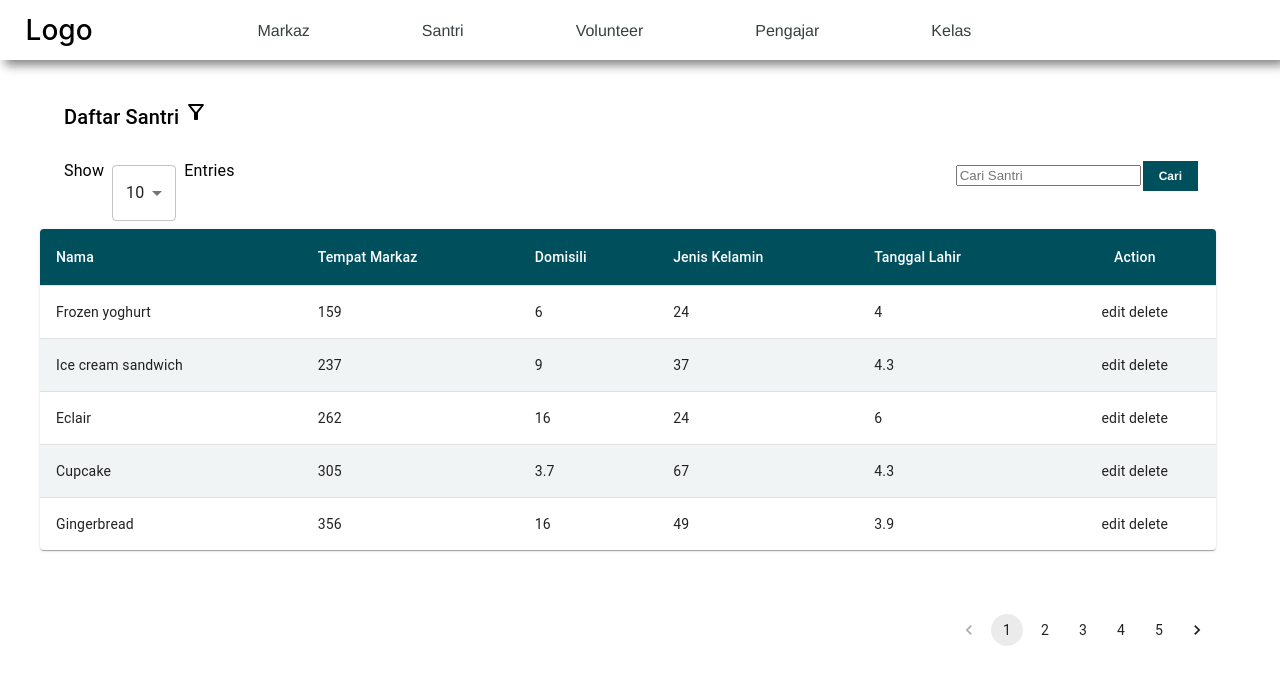
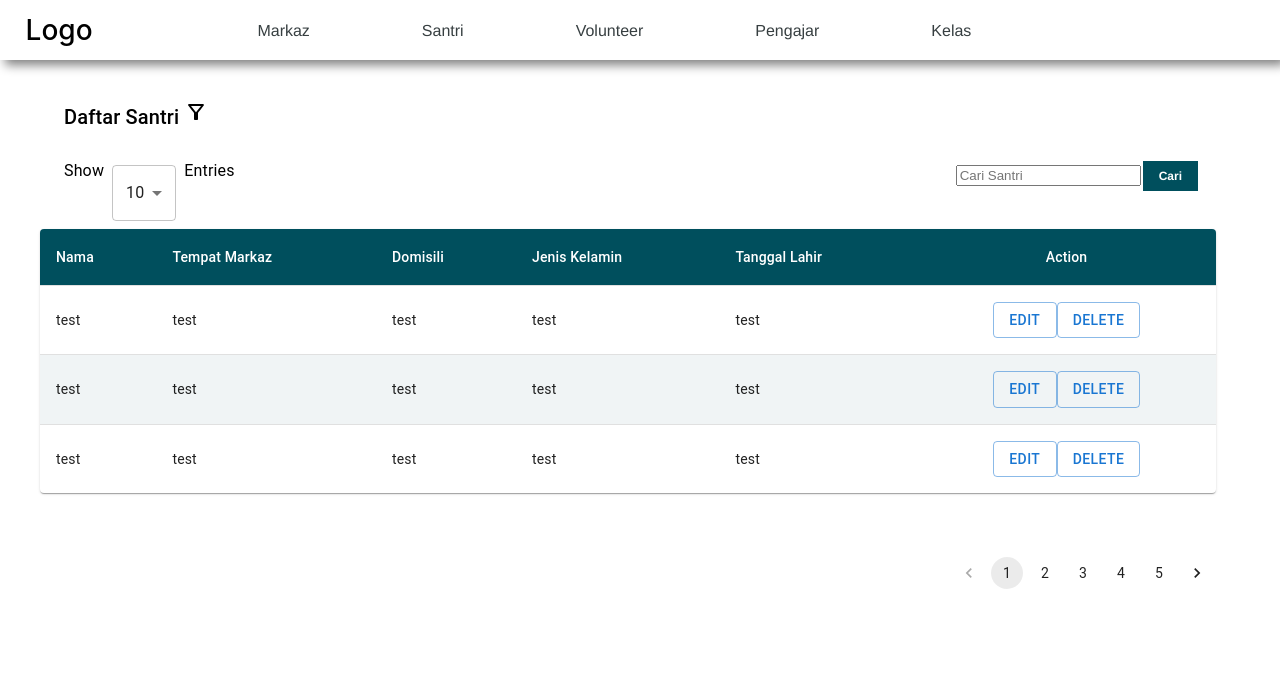
Before and after one commit to hazlazuardi/markaz-pillar-fe, a Next.js app: page /data-santri_table in a window 1280 px wide. Shown: the top 684 px of the page. Built offline with nearby package versions, Linux system fonts and the light colour scheme.

Commit message:
refactor: seperated the table into component

```diff
--- a/component/modules/TableData.js
+++ b/component/modules/TableData.js
@@ -7,6 +7,7 @@ import TableContainer from '@mui/material/TableContainer';
 import TableHead from '@mui/material/TableHead';
 import TableRow from '@mui/material/TableRow';
 import Paper from '@mui/material/Paper';
+import Button from '@mui/material/Button';
 
 const StyledTableCell = styled(TableCell)(({ theme }) => ({
   [`&.${tableCellClasses.head}`]: {
@@ -18,34 +19,12 @@ const StyledTableCell = styled(TableCell)(({ theme }) => ({
   },
 }));
 
-const StyledTableRow = styled(TableRow)(({ theme }) => ({
-  '&:nth-of-type(odd)': {
-    backgroundColor: theme.palette.action.white,
-  },
-  '&:nth-of-type(even)': {
-    backgroundColor: 'rgba(0,79,93,0.06)',
-  },
-  // hide last border
-  '&:last-child td, &:last-child th': {
-    border: 0,
-  },
-}));
+const action = <Button variant="outlined">Primary</Button>;
 
-function createData(name, calories, fat, carbs, protein, action) {
-  return { name, calories, fat, carbs, protein, action};
-}
+export default function CustomizedTables(props) {
 
-const action = 'edit'+' delete';
+  const{children} = props;
 
-const rows = [
-  createData('Frozen yoghurt', 159, 6.0, 24, 4.0, action),
-  createData('Ice cream sandwich', 237, 9.0, 37, 4.3, action),
-  createData('Eclair', 262, 16.0, 24, 6.0, action),
-  createData('Cupcake', 305, 3.7, 67, 4.3, action),
-  createData('Gingerbread', 356, 16.0, 49, 3.9, action),
-];
-
-export default function CustomizedTables() {
   return (
     <TableContainer component={Paper}>
       <Table sx={{ minWidth: 700 }} aria-label="customized table">
@@ -60,16 +39,7 @@ export default function CustomizedTables() {
           </TableRow>
         </TableHead>
         <TableBody>
-          {rows.map((row) => (
-            <StyledTableRow key={row.name}>
-              <StyledTableCell component="th" scope="row">{row.name}</StyledTableCell>
-              <StyledTableCell align="left">{row.calories}</StyledTableCell>
-              <StyledTableCell align="left">{row.fat}</StyledTableCell>
-              <StyledTableCell align="left">{row.carbs}</StyledTableCell>
-              <StyledTableCell align="left">{row.protein}</StyledTableCell>
-              <StyledTableCell align="center">{row.action}</StyledTableCell>
-            </StyledTableRow>
-          ))}
+          {children}
         </TableBody>
       </Table>
     </TableContainer>
--- /dev/null
+++ b/component/modules/TableDataRow.js
@@ -0,0 +1,56 @@
+import { styled } from '@mui/material/styles';
+import Table from '@mui/material/Table';
+import TableBody from '@mui/material/TableBody';
+import TableCell, { tableCellClasses } from '@mui/material/TableCell';
+import TableContainer from '@mui/material/TableContainer';
+import TableHead from '@mui/material/TableHead';
+import TableRow from '@mui/material/TableRow';
+import Paper from '@mui/material/Paper';
+import Button from '@mui/material/Button';
+
+
+const StyledTableCell = styled(TableCell)(({ theme }) => ({
+    [`&.${tableCellClasses.head}`]: {
+      backgroundColor: '#004f5d',
+      color: theme.palette.common.white,
+    },
+    [`&.${tableCellClasses.body}`]: {
+      fontSize: 14,
+    },
+  }));
+
+const StyledTableRow = styled(TableRow)(({ theme }) => ({
+    '&:nth-of-type(odd)': {
+        backgroundColor: theme.palette.action.white,
+    },
+    '&:nth-of-type(even)': {
+        backgroundColor: 'rgba(0,79,93,0.06)',
+    },
+    // hide last border
+    '&:last-child td, &:last-child th': {
+        border: 0,
+    },
+}));
+
+  const action = [<Button variant="outlined">edit</Button>,
+  <Button variant="outlined">delete</Button>]
+
+
+const TableDataRow = (props) => {
+
+    const{nama, markaz, domisili, kelamin, tanggal} = props;
+
+    return (
+        <StyledTableRow>
+              <StyledTableCell component="th" scope="row">{nama}</StyledTableCell>
+              <StyledTableCell align="left">{markaz}</StyledTableCell>
+              <StyledTableCell align="left">{domisili}</StyledTableCell>
+              <StyledTableCell align="left">{kelamin}</StyledTableCell>
+              <StyledTableCell align="left">{tanggal}</StyledTableCell>
+              <StyledTableCell align="center">{action}</StyledTableCell>
+        </StyledTableRow>
+
+    )
+}
+
+export default TableDataRow;
--- a/pages/data-santri_table.js
+++ b/pages/data-santri_table.js
@@ -4,12 +4,20 @@ import ShowAllTemplate from '../component/templates/show_all/ShowAll'
 import Card from '../component/modules/Card';
 import { useState } from 'react';
 import TableData from '../component/modules/TableData'
+import TableDataRow from '../component/modules/TableDataRow'
+
+
+// const action = <Button variant="outlined">Primary</Button>;
 
 export default function admin_data_santri_all() {
     return (
         // <Layout>
             <ShowAllTemplate searchBarName="Cari Santri">
-                <TableData />
+                <TableData>
+                     <TableDataRow nama = "test" markaz = "test" domisili = "test" kelamin = "test" tanggal = "test" />
+                     <TableDataRow nama = "test" markaz = "test" domisili = "test" kelamin = "test" tanggal = "test" />
+                     <TableDataRow nama = "test" markaz = "test" domisili = "test" kelamin = "test" tanggal = "test" />
+                </TableData>
             </ShowAllTemplate>
         // </Layout>
     )
```
